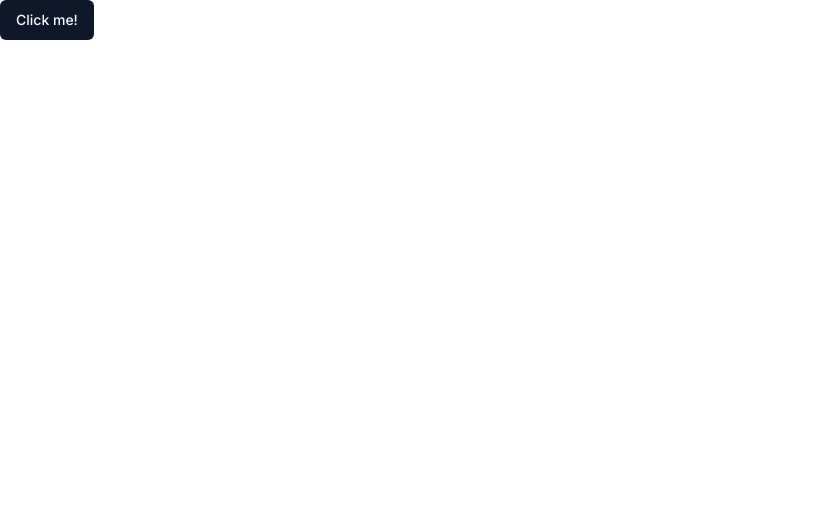
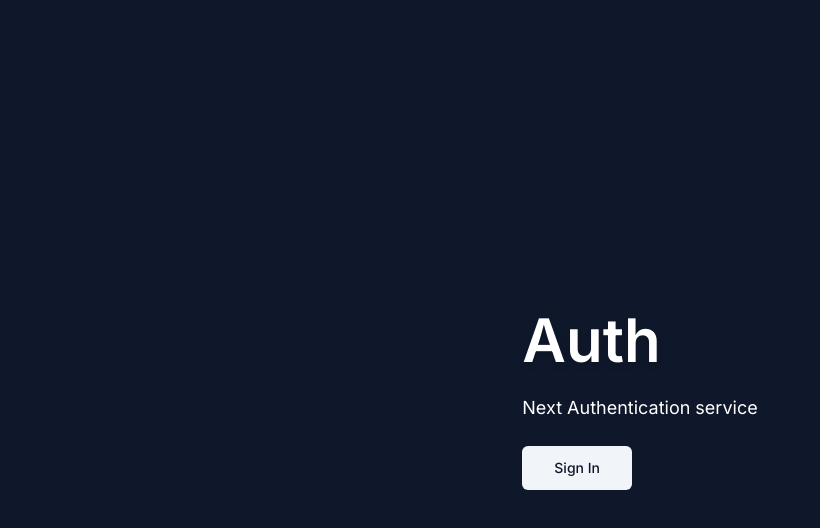
Before and after one commit to emanuelcosta-dev/next-authv5, a Next.js app: page / in a window 1280 px wide. Shown: the top 528 px of the page, without its empty margins (0-820 px from the left). Built offline with nearby package versions, Linux system fonts and the light colour scheme.

Commit message:
Basic auth page layout

```diff
--- a/app/page.tsx
+++ b/app/page.tsx
@@ -1,5 +1,22 @@
+import { LoginButton } from "@/components/auth/login-button";
 import { Button } from "@/components/ui/button";
 
 export default function Home() {
-  return <Button>Click me!</Button>;
+  return (
+    <main className="flex h-full flex-col items-center justify-center bg-slate-900">
+      <div className="space-y-6">
+        <h1 className="text-6xl font-semibold text-white drop-shadow-md">
+          Auth
+        </h1>
+        <p className="text-white text-lg">Next Authentication service</p>
+        <div>
+          <LoginButton>
+            <Button variant="secondary" size="lg">
+              Sign In
+            </Button>
+          </LoginButton>
+        </div>
+      </div>
+    </main>
+  );
 }
--- /dev/null
+++ b/components/auth/login-button.tsx
@@ -0,0 +1,26 @@
+"use client";
+
+interface LoginButtonProps {
+  children: React.ReactNode;
+  mode?: "modal" | "redirect";
+  asChild?: boolean;
+}
+
+export const LoginButton = ({
+  children,
+  mode = "redirect",
+  asChild,
+}: LoginButtonProps) => {
+  const onClick = () => {
+    console.log("LOGIN BUTTON CLICKED");
+  };
+
+  if (mode == "modal") {
+    return <span>TODO: Implement modal</span>;
+  }
+  return (
+    <span onClick={onClick} className="cursor-pointer">
+      {children}
+    </span>
+  );
+};
```
